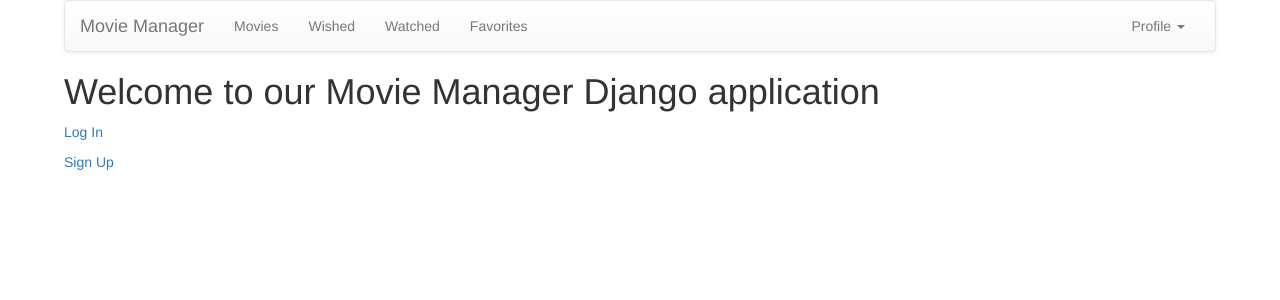
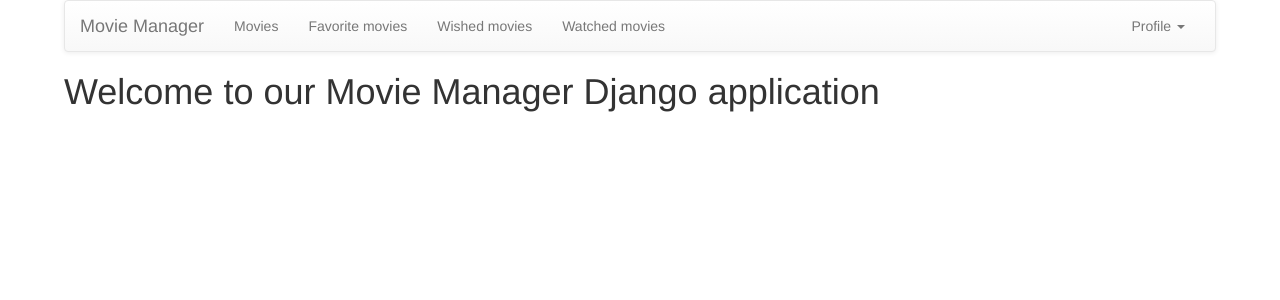
Before and after one commit to MovieManager/Website, a Django app: page /app/ in a window 1280 px wide. Shown: the top 300 px of the page. Run offline with Django 3.2, Linux system fonts and the light colour scheme; some libraries are stand-ins or nearby versions.

Commit message:
Added favorites, watched, wished movies

```diff
--- a/app/templates/app/index.html
+++ b/app/templates/app/index.html
@@ -20,24 +20,24 @@
 				<span class="icon-bar"></span>
 				<span class="icon-bar"></span>
 			</button>
-			<a class="navbar-brand" href="#">Movie Manager</a>
+			<a class="navbar-brand" href="{% url 'index' %}">Movie Manager</a>
 		</div>
 
 		<!-- Collect the nav links, forms, and other content for toggling -->
 		<div class="collapse navbar-collapse" id="bs-example-navbar-collapse-1">
 			<ul class="nav navbar-nav">
 				<li><a href="{% url 'movies' %}">Movies</a></li>
-				<li><a href="#">Wished</a></li>
-				<li><a href="#">Watched</a></li>
-				<li><a href="#">Favorites</a></li>
+				<li><a href="{% url 'favorites' %}">Favorite movies</a></li>
+				<li><a href="{% url 'watched' %}">Wished movies</a></li>
+				<li><a href="{% url 'wished' %}">Watched movies</a></li>
 			</ul>
 			<ul class="nav navbar-nav navbar-right">
 				<li class="dropdown">
 					<a href="#" class="dropdown-toggle" data-toggle="dropdown" role="button" aria-haspopup="true" aria-expanded="false">Profile <span class="caret"></span></a>
 					<ul class="dropdown-menu">
-						<li><a href="#">Settings</a></li>
-						<li role="separator" class="divider"></li>
-						<li><a href="#">Log out</a></li>
+						<!--li><a href="#">Settings</a></li>
+						<li role="separator" class="divider"></li-->
+						<li><a href="{% url 'login' %}">Log out</a></li>
 					</ul>
 				</li>
 			</ul>
@@ -45,10 +45,4 @@
 	</div><!-- /.container-fluid -->
 </nav>
 <h1>Welcome to our Movie Manager Django application</h1>
-<p>
-	<a href="{% url 'login' %}">Log In</a>
-</p>
-<p>
-	<a href="{% url 'signup' %}">Sign Up</a>
-</p>
 </body>
--- a/app/urls.py
+++ b/app/urls.py
@@ -8,4 +8,7 @@ urlpatterns = [
 	url(r'^signup/$', views.signup, name='signup'),
 	url(r'^movies/$', views.movies, name='movies'),
 	url(r'^movie/(?P<movie_id>[0-9]+)/$', views.movie, name='movie'),
+	url(r'^favorite-movies/$', views.favorites, name='favorites'),
+	url(r'^watched-movies/$', views.watched, name='watched'),
+	url(r'^wished-movies/$', views.wished, name='wished'),
 ]
--- a/app/views.py
+++ b/app/views.py
@@ -74,3 +74,30 @@ def movie(request, movie_id):
 	return render(request, 'app/movie.html', {
 		'movie': movie,
 	})
+
+def favorites(request):
+	try:
+		movie_list = Movie.objects.order_by('-release_date')
+	except Movie.DoesNotExist:
+		raise Http404('Movie does not exist')
+	return render(request, 'app/movies.html', {
+		'movie_list': movie_list,
+	})
+
+def watched(request):
+	try:
+		movie_list = Movie.objects.order_by('-release_date')
+	except Movie.DoesNotExist:
+		raise Http404('Movie does not exist')
+	return render(request, 'app/movies.html', {
+		'movie_list': movie_list,
+	})
+
+def wished(request):
+	try:
+		movie_list = Movie.objects.order_by('-release_date')
+	except Movie.DoesNotExist:
+		raise Http404('Movie does not exist')
+	return render(request, 'app/movies.html', {
+		'movie_list': movie_list,
+	})
```
Also changed, not shown: 2 other files.
